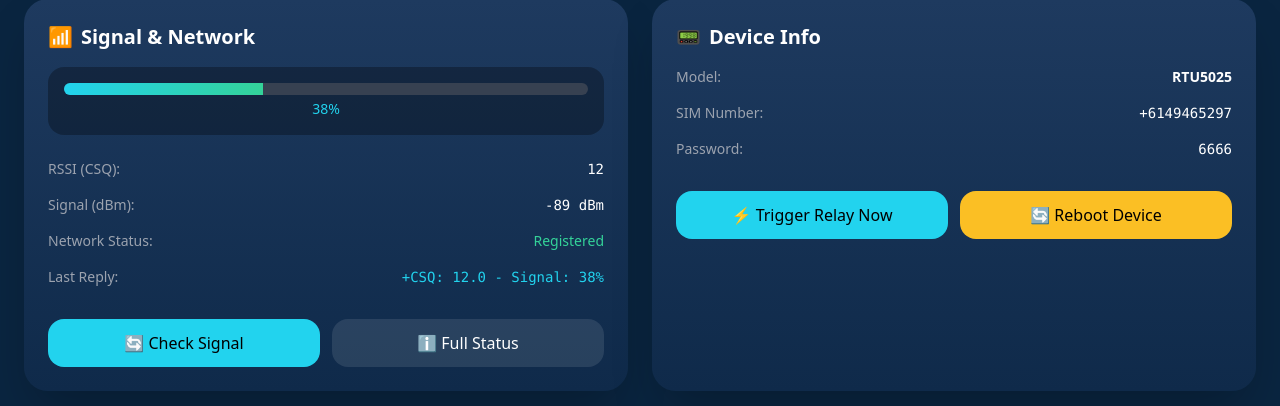
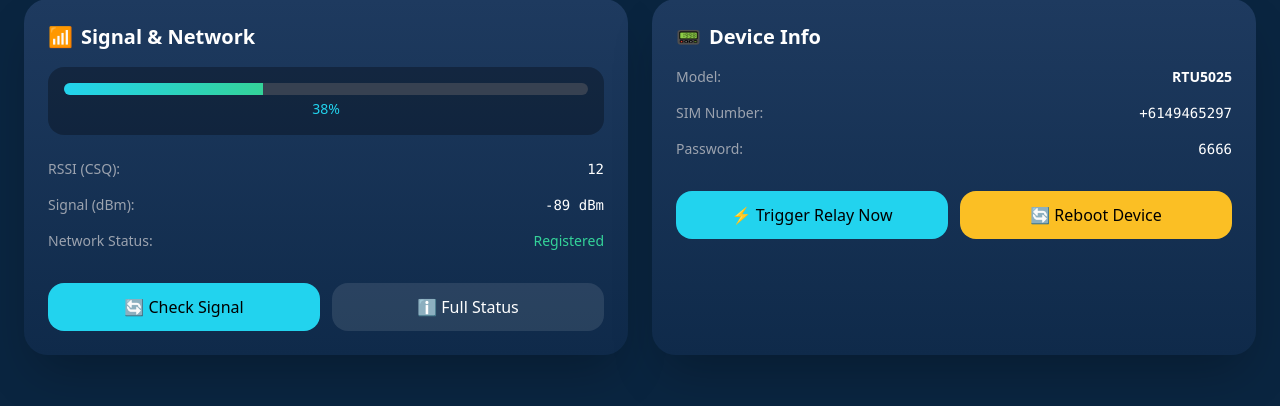
Before and after one commit to Billybob16/GateMaster, a Python web app: template templates/dashboard.html in a window 1280 px wide. Shown: the part 138-544 px from the top of the page. Run offline with Jinja, Linux system fonts and the light colour scheme; the template is opened without the code that fills it, so the values that code supplies are empty; some libraries are stand-ins or nearby versions.

Commit message:
FINAL standalone blue dashboard

```diff
--- a/templates/dashboard.html
+++ b/templates/dashboard.html
@@ -11,7 +11,6 @@
 </head>
 <body class="bg-[#0a2540] text-white">
 
-<!-- HEADER -->
 <div class="header-bg text-white py-3 px-6 flex items-center justify-between">
     <div class="flex items-center gap-3">
         <span class="text-2xl">📡</span>
@@ -29,7 +28,6 @@
     </div>
 </div>
 
-<!-- TABS -->
 <div class="bg-[#112b4a] border-b border-cyan-400/30 px-6 py-2 flex gap-2 overflow-x-auto">
     <a href="/dashboard" class="px-5 py-2 bg-cyan-400 text-black rounded-xl font-medium flex items-center gap-1">📊 Dashboard</a>
     <a href="/relay" class="px-5 py-2 hover:bg-white/10 rounded-xl flex items-center gap-1">⚙️ Relay Settings</a>
@@ -38,11 +36,8 @@
     <a href="/logs" class="px-5 py-2 hover:bg-white/10 rounded-xl flex items-center gap-1">📜 History & Logs</a>
 </div>
 
-<!-- MAIN CONTENT -->
 <div class="p-6">
     <div class="grid grid-cols-1 lg:grid-cols-2 gap-6 max-w-7xl mx-auto">
-
-        <!-- Signal & Network -->
         <div class="card rounded-3xl p-6 shadow-2xl">
             <div class="flex items-center gap-2 mb-4">
                 <span class="text-cyan-400 text-xl">📶</span>
@@ -58,15 +53,13 @@
                 <div class="flex justify-between"><span class="text-gray-400">RSSI (CSQ):</span><span class="font-mono">12</span></div>
                 <div class="flex justify-between"><span class="text-gray-400">Signal (dBm):</span><span class="font-mono">-89 dBm</span></div>
                 <div class="flex justify-between"><span class="text-gray-400">Network Status:</span><span class="text-emerald-400">Registered</span></div>
-                <div class="flex justify-between"><span class="text-gray-400">Last Reply:</span><span class="font-mono text-cyan-400">+CSQ: 12.0 - Signal: 38%</span></div>
             </div>
             <div class="flex gap-3 mt-8">
-                <button onclick="alert('Signal checked!')" class="flex-1 bg-cyan-400 hover:bg-cyan-300 text-black font-medium py-3 rounded-2xl">🔄 Check Signal</button>
-                <button onclick="alert('Full status requested!')" class="flex-1 bg-white/10 hover:bg-white/20 py-3 rounded-2xl">ℹ️ Full Status</button>
+                <button onclick="alert('Signal checked!')" class="flex-1 bg-cyan-400 text-black font-medium py-3 rounded-2xl">🔄 Check Signal</button>
+                <button onclick="alert('Full status requested!')" class="flex-1 bg-white/10 py-3 rounded-2xl">ℹ️ Full Status</button>
             </div>
         </div>
 
-        <!-- Device Info -->
         <div class="card rounded-3xl p-6 shadow-2xl">
             <div class="flex items-center gap-2 mb-4">
                 <span class="text-cyan-400 text-xl">📟</span>
@@ -78,11 +71,10 @@
                 <div class="flex justify-between"><span class="text-gray-400">Password:</span><span class="font-mono">6666</span></div>
             </div>
             <div class="flex gap-3 mt-8">
-                <button onclick="alert('Relay triggered!')" class="flex-1 bg-cyan-400 hover:bg-cyan-300 text-black font-medium py-3 rounded-2xl">⚡ Trigger Relay Now</button>
-                <button onclick="alert('Reboot requested!')" class="flex-1 bg-amber-400 hover:bg-amber-300 text-black font-medium py-3 rounded-2xl">🔄 Reboot Device</button>
+                <button onclick="alert('Relay triggered!')" class="flex-1 bg-cyan-400 text-black font-medium py-3 rounded-2xl">⚡ Trigger Relay Now</button>
+                <button onclick="alert('Reboot requested!')" class="flex-1 bg-amber-400 text-black font-medium py-3 rounded-2xl">🔄 Reboot Device</button>
             </div>
         </div>
-
     </div>
 </div>
 
```
